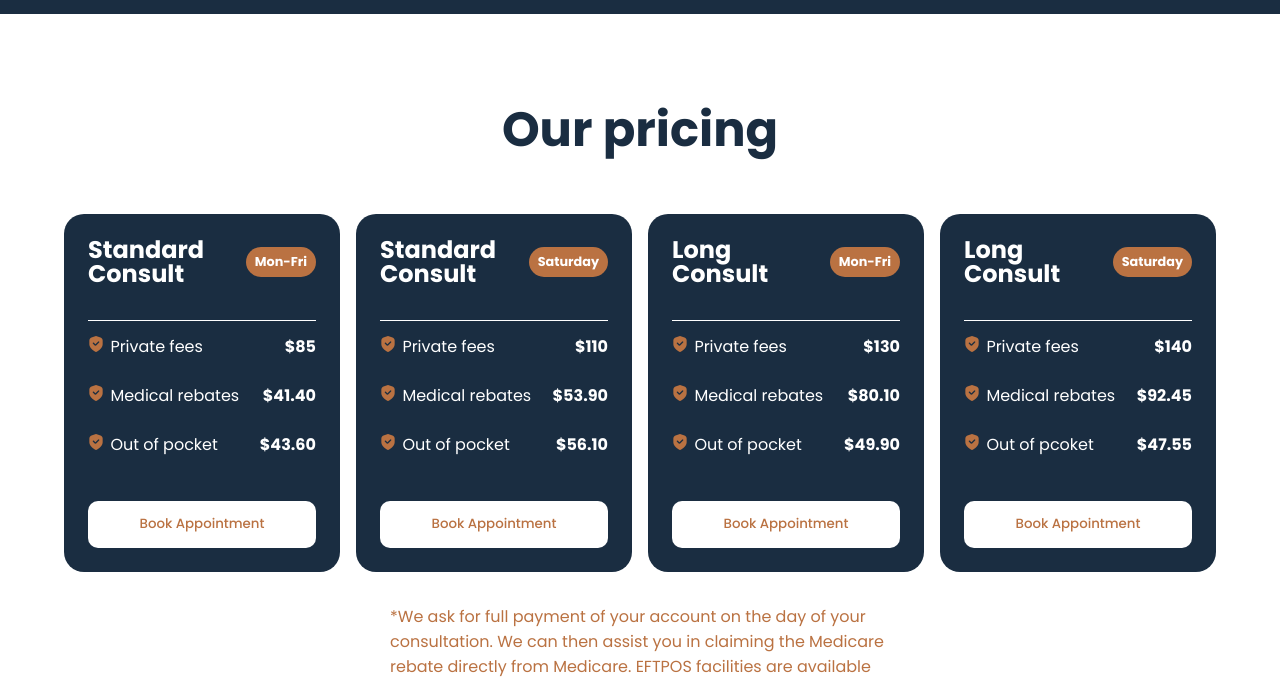
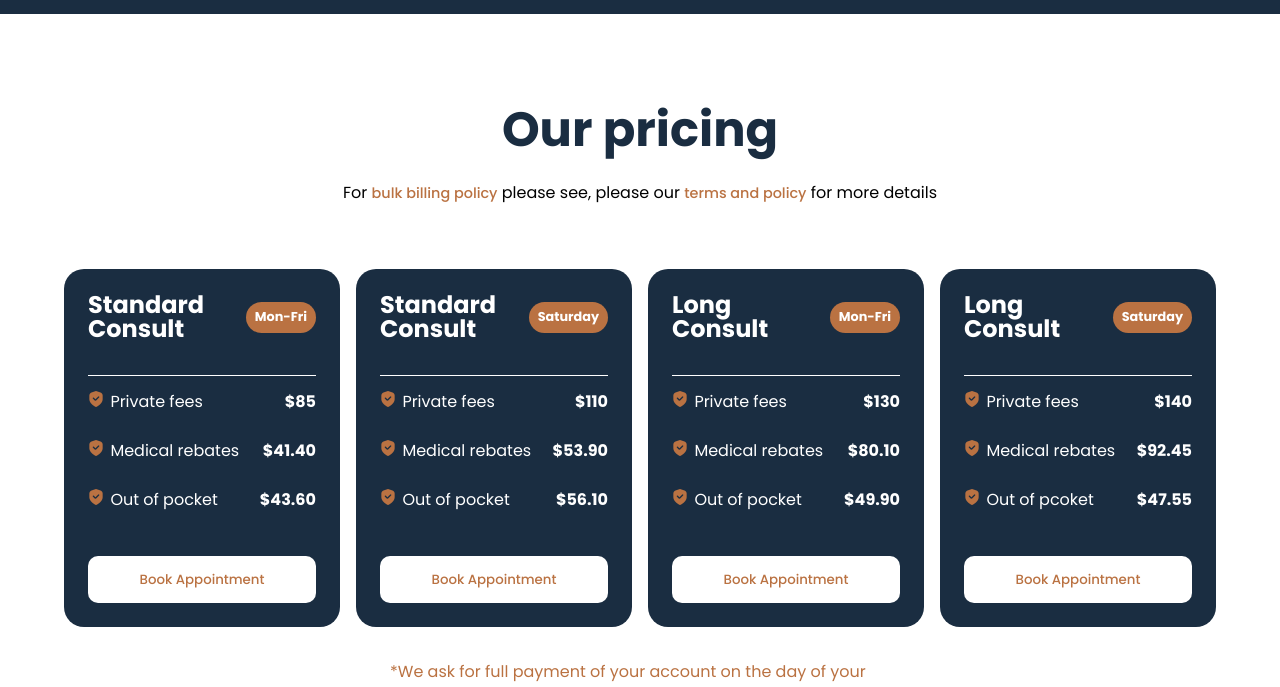
Before and after one commit to victorskydotdev/tocumwal-doctors, a website built with webpack: page src/html/pricing.html in a window 1280 px wide. Shown: the part 106-793 px from the top of the page. Built offline with nearby package versions, Linux system fonts and the light colour scheme.

Commit message:
added a text to the pricing page

```diff
--- a/package.json
+++ b/package.json
@@ -12,6 +12,7 @@
 	"license": "ISC",
 	"devDependencies": {
 		"clean-webpack-plugin": "4.0.0",
+		"copy-webpack-plugin": "^12.0.2",
 		"css-loader": "7.1.2",
 		"dotenv-webpack": "8.1.0",
 		"file-loader": "6.2.0",
--- a/src/html/pricing.html
+++ b/src/html/pricing.html
@@ -3,6 +3,7 @@
 	<head>
 		<meta charset="UTF-8" />
 		<meta name="viewport" content="width=device-width, initial-scale=1.0" />
+
 		<!-- fontawesome icon kit -->
 		<script
 			src="https://kit.fontawesome.com/8464da9b67.js"
@@ -38,6 +39,10 @@
 		<section class="pricing-section">
 			<div class="text-container">
 				<h3 class="heading">Our pricing</h3>
+				<p class="text">
+					For <a href="/terms.html">bulk billing policy</a> please see, please
+					our <a href="/terms.html">terms and policy</a> for more details
+				</p>
 			</div>
 
 			<div class="container">
--- a/src/scss/pricing-page-styles/_pricing.scss
+++ b/src/scss/pricing-page-styles/_pricing.scss
@@ -6,13 +6,22 @@
 	padding-bottom: 7em;
 
 	.text-container {
-		margin-bottom: 3em;
+		margin-bottom: 4em;
 
 		.heading {
 			@include heading-mixin();
 			text-align: center;
-			// background: teal;
+
 			margin: 0 auto;
+			margin-bottom: 0.3em;
+		}
+
+		.text {
+			text-align: center;
+
+			a {
+				color: $accent-color;
+			}
 		}
 	}
 
--- a/webpack.config.common.js
+++ b/webpack.config.common.js
@@ -1,6 +1,7 @@
 const path = require('path');
 const HtmlWebpackPlugin = require('html-webpack-plugin');
 const loader = require('sass-loader');
+const CopyWebpackPlugin = require('copy-webpack-plugin');
 
 module.exports = {
 	mode: 'none',
@@ -53,6 +54,12 @@ module.exports = {
 			filename: 'pricing.html',
 			inject: 'head',
 		}),
+
+		/* new CopyWebpackPlugin({
+			patterns: [
+				{ from: '../assets/favicon.png', to: 'favicon.png' }, // Copy the favicon to the output directory
+			],
+		}), */
 	],
 
 	module: {
```
Also changed, not shown: src/html/index.html (+4 -0 lines), src/assets/favicon.png (added), 1 other file.
